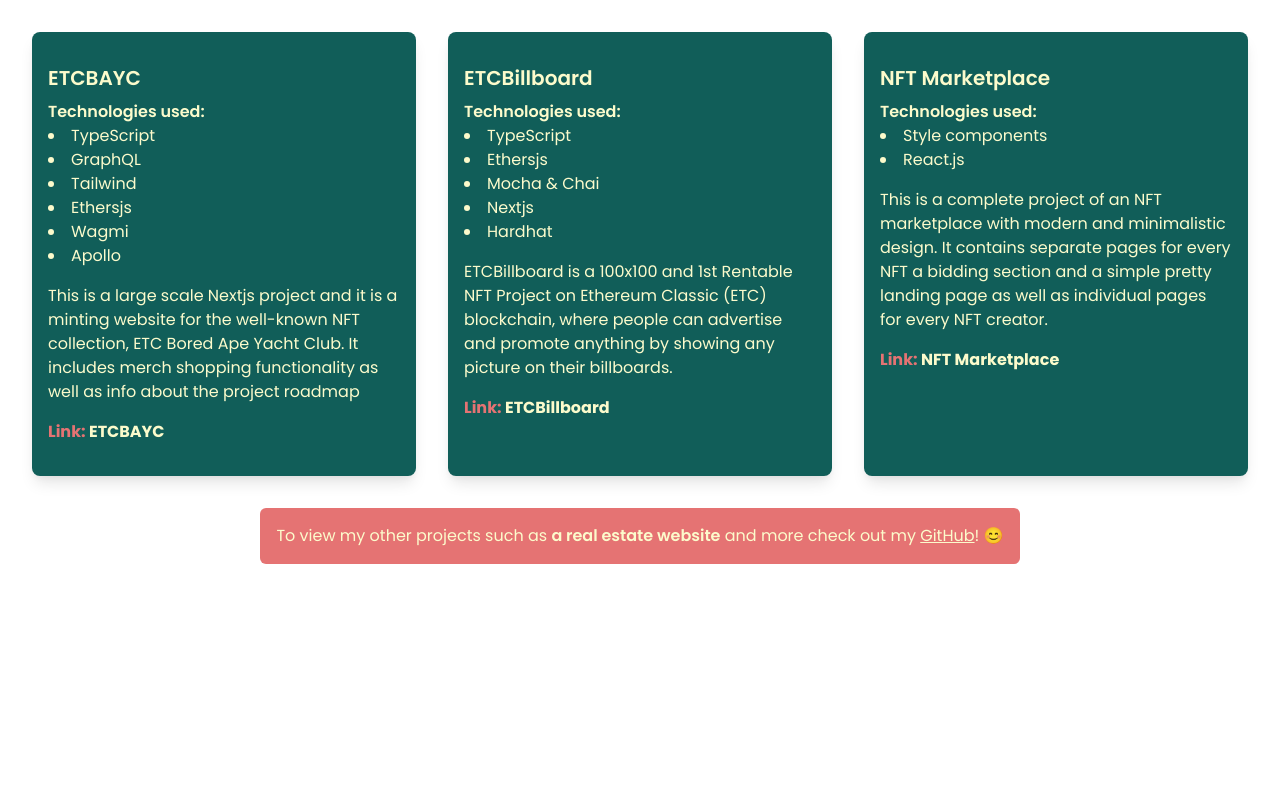
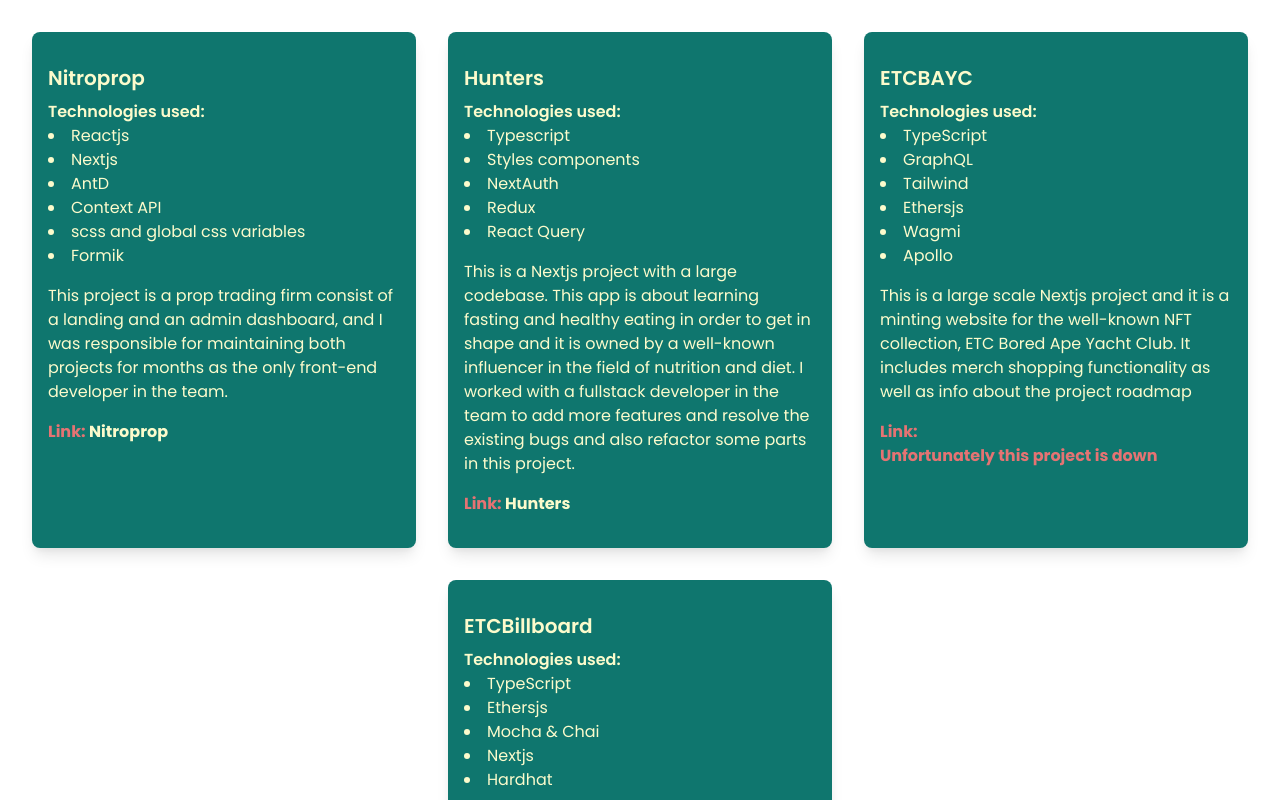
Before and after one commit to SaharMirkamrani/Portfolio, a Next.js app: page /projects/Cards in a window 1280 px wide. Shown: the top 800 px of the page. Built offline with nearby package versions, Linux system fonts and the light colour scheme.

Commit message:
chore: Resume update

```diff
--- a/pages/projects/Cards.js
+++ b/pages/projects/Cards.js
@@ -1,9 +1,38 @@
 import React from "react";
 import Link from "next/link";
-import YouTube from 'react-youtube';
+import YouTube from "react-youtube";
 
 const Cards = () => {
   const projects = [
+    {
+      id: 1,
+      title: "Nitroprop",
+      technologies: [
+        "Reactjs",
+        "Nextjs",
+        "AntD",
+        "Context API",
+        "scss and global css variables",
+        "Formik",
+      ],
+      description:
+        "This project is a prop trading firm consist of a landing and an admin dashboard, and I was responsible for maintaining both projects for months as the only front-end developer in the team.",
+      url: "https://nitroprop.com",
+    },
+    {
+      id: 1,
+      title: "Hunters",
+      technologies: [
+        "Typescript",
+        "Styles components",
+        "NextAuth",
+        "Redux",
+        "React Query",
+      ],
+      description:
+        "This is a Nextjs project with a large codebase. This app is about learning fasting and healthy eating in order to get in shape and it is owned by a well-known influencer in the field of nutrition and diet. I worked with a fullstack developer in the team to add more features and resolve the existing bugs and also refactor some parts in this project.",
+      url: "https://hunter-s.com",
+    },
     {
       id: 1,
       title: "ETCBAYC",
@@ -18,7 +47,7 @@
       ],
       description:
         "This is a large scale Nextjs project and it is a minting website for the well-known NFT collection, ETC Bored Ape Yacht Club. It includes merch shopping functionality as well as info about the project roadmap",
-      url: "https://etcbayc.com/",
+      url: "Unfortunately this project is down",
     },
     {
       id: 2,
@@ -33,22 +62,13 @@
       ],
       description:
         "ETCBillboard is a 100x100 and 1st Rentable NFT Project on Ethereum Classic (ETC) blockchain, where people can advertise and promote anything by showing any picture on their billboards.",
-      url: "https://etcbillboard.com/",
-    },
-    {
-      id: 3,
-      title: "NFT Marketplace",
-      videoURL: "GeUmFT9pFHI",
-      technologies: ["Style components", "React.js"],
-      description:
-        "This is a complete project of an NFT marketplace with modern and minimalistic design. It contains separate pages for every NFT a bidding section and a simple pretty landing page as well as individual pages for every NFT creator.",
-      url: "https://yt-react-next-ui-crypto-nft.vercel.app/",
+      url: "Unfortunately this project is down",
     },
   ];
 
   const onPlayerReady = (event) => {
     event.target.pauseVideo();
-  }
+  };
 
   const opts = {
     height: "250",
@@ -70,9 +90,9 @@
               key={project.id}
               className="w-full md:w-1/3 lg:max-w-max p-4 transform hover:scale-105 transition-transform duration-300"
             >
-              <div className="rounded-lg shadow-lg overflow-hidden bg-teal-800 flex flex-col items-center pt-4 md:min-h-full">
+              <div className="rounded-lg shadow-lg overflow-hidden bg-teal-700 flex flex-col items-center pt-4 md:min-h-full">
                 {/* Video */}
-                <YouTube videoId={project.videoURL} opts={opts} onReady={onPlayerReady} />
+                {project.videoURL ? (<YouTube videoId={project.videoURL} opts={opts} onReady={onPlayerReady} />): null}
                 {/* Project Details */}
                 <div className="p-4">
                   <h3 className="text-xl font-semibold mb-2">
@@ -89,12 +109,16 @@
                   <p>{project.description}</p>
                   <div className="font-bold text-red-300 my-4">
                     Link:{" "}
+                    {project.url.includes("down") ? (
+                      <p>{project.url}</p>
+                    ) : (
                       <Link href={project.url} target="_blank">
                         {" "}
                         <span className="cursor-pointer text-cream-100">
                           {project.title}{" "}
                         </span>{" "}
                       </Link>
+                    )}
                   </div>
                 </div>
               </div>
@@ -103,11 +127,21 @@
         </div>
       </div>
 
-			<div className="flex justify-center items-center mx-2">
+      {/* <div className="flex justify-center items-center mx-2">
         <div className="bg-red-300 text-cream-100 p-4 rounded-md text-center">
-        To view my other projects such as <span className="font-semibold">a real estate website</span> and more check out my <Link className="underline" href="https://github.com/SaharMirkamrani" target="_blank">GitHub</Link>! 😊
+          To view my other projects such as{" "}
+          <span className="font-semibold">a real estate website</span> and more
+          check out my{" "}
+          <Link
+            className="underline"
+            href="https://github.com/SaharMirkamrani"
+            target="_blank"
+          >
+            GitHub
+          </Link>
+          ! 😊
         </div>
-    </div>
+      </div> */}
     </div>
   );
 };
```
Lines whose indentation alone changed are shown as unchanged.
